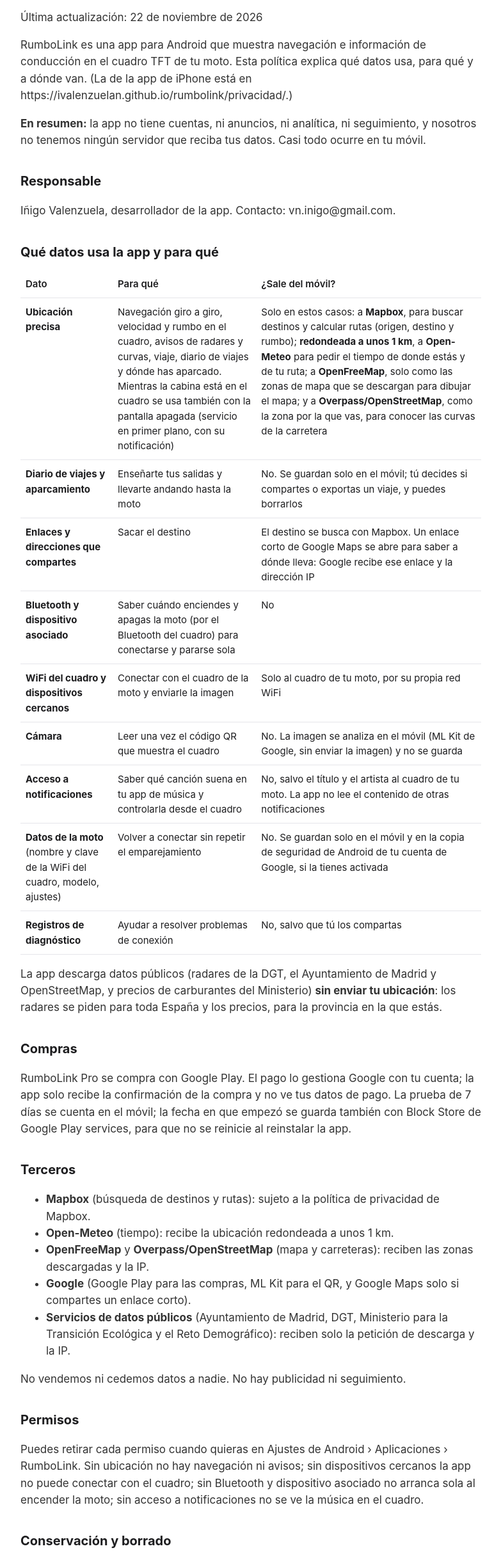
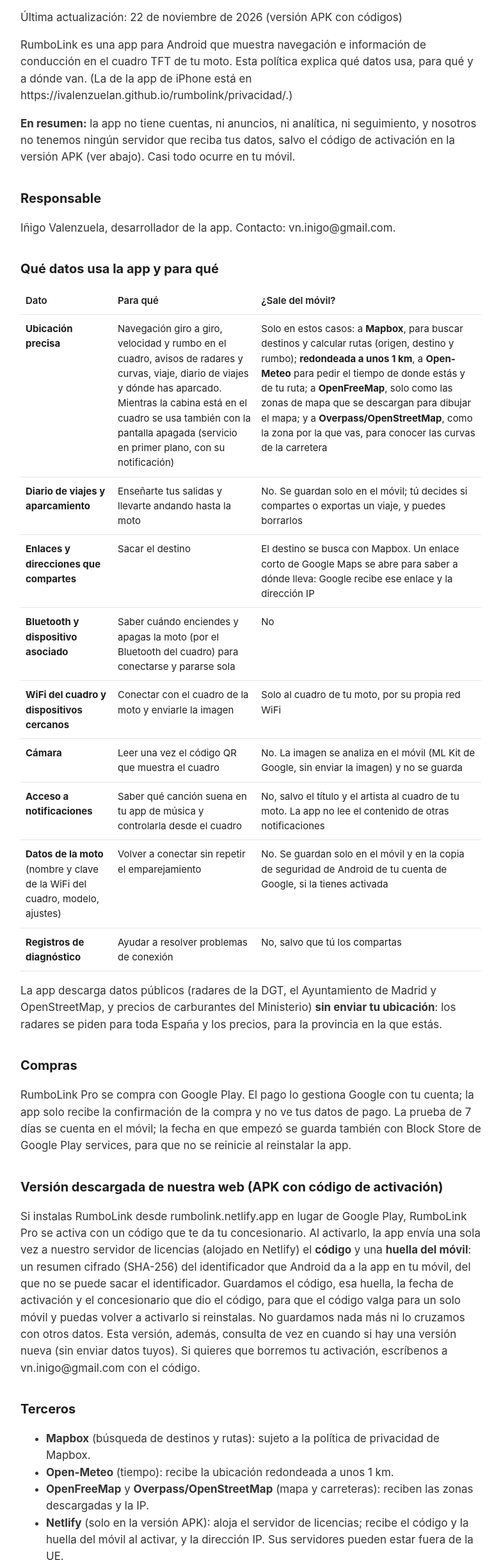
Before and after one commit to ivalenzuelan/rumbolink, a plain HTML site: page privacidad/android/index.html in a window 1280 px wide. Shown: the part 128-2566 px from the top of the page at 64% size, without its empty margins (248-1031 px from the left). Drawn offline with Linux system fonts and the light colour scheme.

Commit message:
Privacidad Android: activación con código en la versión APK
Co-Authored-By: Claude Opus 5.5 <noreply@anthropic.com>

```diff
--- a/privacidad/android/index.html
+++ b/privacidad/android/index.html
@@ -27,12 +27,12 @@
 </head>
 <body><main>
 <h1>Política de privacidad de RumboLink para Android</h1>
-<p>Última actualización: 22 de noviembre de 2026</p>
+<p>Última actualización: 22 de noviembre de 2026 (versión APK con códigos)</p>
 <p>RumboLink es una app para Android que muestra navegación e información de conducción en el cuadro TFT de tu
 moto. Esta política explica qué datos usa, para qué y a dónde van. (La de la app de iPhone está en
 https://ivalenzuelan.github.io/rumbolink/privacidad/.)</p>
 <p><strong>En resumen:</strong> la app no tiene cuentas, ni anuncios, ni analítica, ni seguimiento, y nosotros no tenemos
-ningún servidor que reciba tus datos. Casi todo ocurre en tu móvil.</p>
+ningún servidor que reciba tus datos, salvo el código de activación en la versión APK (ver abajo). Casi todo ocurre en tu móvil.</p>
 <h2>Responsable</h2>
 <p>Iñigo Valenzuela, desarrollador de la app. Contacto: vn.inigo@gmail.com.</p>
 <h2>Qué datos usa la app y para qué</h2>
@@ -100,11 +100,22 @@ para la provincia en la que estás.</p>
 confirmación de la compra y no ve tus datos de pago. La prueba de 7 días se cuenta en el móvil;
 la fecha en que empezó se guarda también con Block Store de Google Play services, para que no se reinicie
 al reinstalar la app.</p>
+<h2>Versión descargada de nuestra web (APK con código de activación)</h2>
+<p>Si instalas RumboLink desde rumbolink.netlify.app en lugar de Google Play, RumboLink Pro se activa con un código
+que te da tu concesionario. Al activarlo, la app envía una sola vez a nuestro servidor de licencias (alojado en
+Netlify) el <strong>código</strong> y una <strong>huella del móvil</strong>: un resumen cifrado (SHA-256) del identificador que Android da a
+la app en tu móvil, del que no se puede sacar el identificador. Guardamos el código, esa huella, la fecha de
+activación y el concesionario que dio el código, para que el código valga para un solo móvil y puedas volver a
+activarlo si reinstalas. No guardamos nada más ni lo cruzamos con otros datos. Esta versión, además, consulta de
+vez en cuando si hay una versión nueva (sin enviar datos tuyos). Si quieres que borremos tu activación,
+escríbenos a vn.inigo@gmail.com con el código.</p>
 <h2>Terceros</h2>
 <ul>
 <li><strong>Mapbox</strong> (búsqueda de destinos y rutas): sujeto a la política de privacidad de Mapbox.</li>
 <li><strong>Open-Meteo</strong> (tiempo): recibe la ubicación redondeada a unos 1 km.</li>
 <li><strong>OpenFreeMap</strong> y <strong>Overpass/OpenStreetMap</strong> (mapa y carreteras): reciben las zonas descargadas y la IP.</li>
+<li><strong>Netlify</strong> (solo en la versión APK): aloja el servidor de licencias; recibe el código y la huella del móvil al
+  activar, y la dirección IP. Sus servidores pueden estar fuera de la UE.</li>
 <li><strong>Google</strong> (Google Play para las compras, ML Kit para el QR, y Google Maps solo si compartes un enlace corto).</li>
 <li><strong>Servicios de datos públicos</strong> (Ayuntamiento de Madrid, DGT, Ministerio para la Transición Ecológica y el
   Reto Demográfico): reciben solo la petición de descarga y la IP.</li>
@@ -121,8 +132,8 @@ desinstalas la app, se borra todo con ella (salvo lo que haya en tu copia de seg
 <h2>Menores</h2>
 <p>La app no está dirigida a menores de 16 años y no recoge datos de nadie.</p>
 <h2>Tus derechos</h2>
-<p>Como no recogemos datos personales en ningún servidor nuestro, no tenemos datos tuyos que consultar,
-corregir o borrar. Si tienes dudas, escríbenos a vn.inigo@gmail.com. También puedes reclamar ante la Agencia
+<p>Fuera de la activación de la versión APK, no recogemos datos personales en ningún servidor nuestro. Para
+consultar o borrar una activación, escríbenos con el código. Si tienes dudas, escríbenos a vn.inigo@gmail.com. También puedes reclamar ante la Agencia
 Española de Protección de Datos (www.aepd.es).</p>
 <h2>Cambios</h2>
 <p>Si esta política cambia, se actualizará esta página y la fecha de arriba.</p>
```
